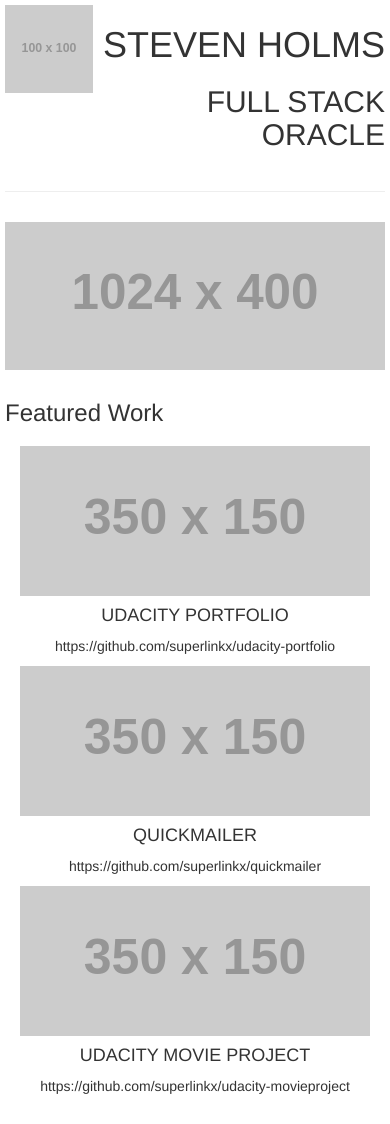
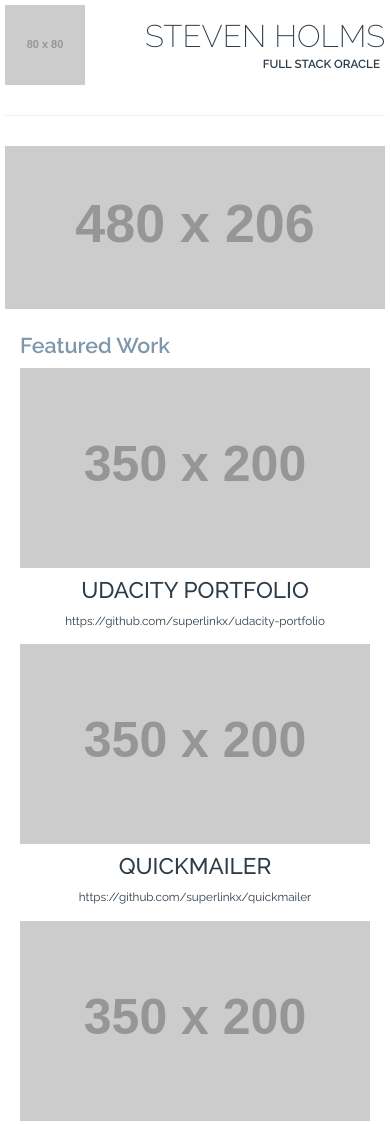
Before and after one commit to superlinkx/udacity-portfolio, a plain HTML site: page index.html in a window 390 px wide. Shown: the top 1124 px of the page. Before the commit the page ends 1101 px from the top, so only its background shows below. Drawn offline with Linux system fonts and the light colour scheme; placeholder pictures from the web are drawn by us.

Commit message:
Added responsiveness to images and text Cleaned up text styling
Next step is to add real images, then I can add the working slider and go to verification steps

```diff
--- a/css/style.css
+++ b/css/style.css
@@ -1,19 +1,112 @@
+@import url(https://fonts.googleapis.com/css?family=Raleway:600,500,400,200);
+
+/* Generic Setup */
+body {
+	font-family: "Raleway", sans-serif;
+	color: #2d3c49;
+}
+
 h1, h2, h4 {
 	text-transform: uppercase;
 }
 
+h1 {
+	font-weight: 200;
+	font-size: 5vw;
+	margin: 5px 0;
+}
+
+h2 {
+	font-weight: 600;
+	font-size: 2vw;
+	margin: 5px;
+}
+
+h3 {
+	margin: auto 15px;
+	color: #7d97ad;
+	font-weight: 600;
+	font-size: 2.5vw;
+}
+
+h4 {
+	font-weight: 500;
+	font-size: 2.8vw;
+	margin: 0;
+	padding: 10px 0;
+}
+
+a {
+	text-decoration: none;
+	color: inherit;
+}
+
+a:hover, a:active, a:focus {
+	color: #7d97ad;
+	text-decoration: none;
+}
+
+/* Utility Classes */
+
+.vertical-center {
+	display: flex;
+	align-items: center;
+}
+
+.img-responsive {
+	/* Extend the Bootstrap responsive image class to center images */
+	margin: 0 auto;
+}
+
+/* Specific Classes */
+
 .logo {
 	max-width: 100%;
+	margin: 0;
 }
 
-.slider-img {
-	max-width: 100%;
+#slider {
+	margin-bottom: 15px;
 }
 
 .splash-img {
 	max-width: 100%;
 }
 
+.project-url {
+	display: inline-block;
+	width: 100%;
+	text-overflow: ellipsis;
+	overflow: hidden;
+	font-size: 1.5vw;
+}
+
+/* Advanced */
+/* Make column padding smaller */
 .col-xs-1, .col-sm-1, .col-md-1, .col-lg-1, .col-xs-2, .col-sm-2, .col-md-2, .col-lg-2, .col-xs-3, .col-sm-3, .col-md-3, .col-lg-3, .col-xs-4, .col-sm-4, .col-md-4, .col-lg-4, .col-xs-5, .col-sm-5, .col-md-5, .col-lg-5, .col-xs-6, .col-sm-6, .col-md-6, .col-lg-6, .col-xs-7, .col-sm-7, .col-md-7, .col-lg-7, .col-xs-8, .col-sm-8, .col-md-8, .col-lg-8, .col-xs-9, .col-sm-9, .col-md-9, .col-lg-9, .col-xs-10, .col-sm-10, .col-md-10, .col-lg-10, .col-xs-11, .col-sm-11, .col-md-11, .col-lg-11, .col-xs-12, .col-sm-12, .col-md-12, .col-lg-12  {
 	padding: 5px;
 }
+
+/* Media Queries */
+
+@media (max-width: 767px) {
+	h1 {
+		font-size: 8vw;
+	}
+
+	h2 {
+		font-size: 3vw;
+	}
+
+	h3 {
+		font-size: 5.5vw;
+	}
+
+	h4 {
+		font-size: 5.8vw;
+	}
+
+	.project-url {
+		font-size: 3vw;
+	}
+}
--- a/index.html
+++ b/index.html
@@ -15,11 +15,12 @@
 	</head>
 	<body>
 		<div class="container">
-			<header class="row">
-				<div class="col-sm-6 col-xs-3">
-					<img class="logo" src="http://placehold.it/100x100" alt="Udacity Logo">
+			<header class="row vertical-center">
+				<div class="col-md-6 col-xs-3">
+					<!-- TODO: Make 2x logo -->
+					<a href="http://superlinkx.com/udacity"><img class="logo img-responsive" src="http://placehold.it/80x80" alt="Udacity Logo"></a>
 				</div>
-				<div class="col-sm-6 col-xs-9 text-right">
+				<div class="col-md-6 col-xs-9 text-right">
 					<h1>Steven Holms</h1>
 					<h2>Full Stack Oracle</h2>
 				</div>
@@ -32,8 +33,11 @@
 			<section id="slider" class="row">
 				<div class="col-xs-12 text-center">
 					<picture>
-						<source src="http://placehold.it/1024x400">
-						<img class="slider-img" src="http://placehold.it/1024x400" alt="Slider Scenery">
+						<!-- TODO: Make 2x versions for each slider size -->
+						<source media="(max-width: 480px)" srcset="http://placehold.it/480x206 1x">
+						<source media="(max-width: 767px)" srcset="http://placehold.it/768x329 1x">
+						<source media="(min-width: 768px)" srcset="http://placehold.it/1260x540 1x">
+						<img class="img-responsive slider-img" src="http://placehold.it/1260x540" alt="Slider Scenery">
 					</picture>
 				</div>
 			</section>
@@ -44,29 +48,28 @@
 					</div>
 				</div>
 				<div class="row text-center">
+					<!-- TODO: Possibly convert these images into picture elements that resize. Currently doesn't make enough difference. -->
+					<!-- TODO: Make 2x versions for each image and then use srcset -->
 					<section class="col-sm-4 entry">
-						<picture>
-							<source src="http://placehold.it/350x150">
-							<img class="splash-img" src="http://placehold.it/350x150" alt="Portfolio Splash Image">
-						</picture>
+						<a href="https://github.com/superlinkx/udacity-portfolio">
+							<img class="img-responsive splash-img" src="http://placehold.it/350x200" alt="Portfolio Splash Image">
 							<h4>Udacity Portfolio</h4>
 							<span class="project-url text-">https://github.com/superlinkx/udacity-portfolio</span>
+						</a>
 					</section>
 					<section class="col-sm-4 entry">
-						<picture>
-							<source src="http://placehold.it/350x150">
-							<img class="splash-img" src="http://placehold.it/350x150" alt="quickmailer Splash Image">
-						</picture>
+						<a href="https://github.com/superlinkx/quickmailer">
+							<img class="img-responsive splash-img" src="http://placehold.it/350x200" alt="quickmailer Splash Image">
 							<h4>quickmailer</h4>
 							<span class="project-url">https://github.com/superlinkx/quickmailer</span>
+						</a>
 					</section>
 					<section class="col-sm-4 entry">
-						<picture>
-							<source src="http://placehold.it/350x150">
-							<img class="splash-img" src="http://placehold.it/350x150" alt="Movie Project Splash Image">
-						</picture>
+						<a href="https://github.com/superlinkx/udacity-movieproject">
+							<img class="img-responsive splash-img" src="http://placehold.it/350x200" alt="Movie Project Splash Image">
 							<h4>Udacity Movie Project</h4>
 							<span class="project-url">https://github.com/superlinkx/udacity-movieproject</span>
+						</a>
 					</section>
 				</div>
 			</section>
```
Lines whose indentation alone changed are shown as unchanged.
